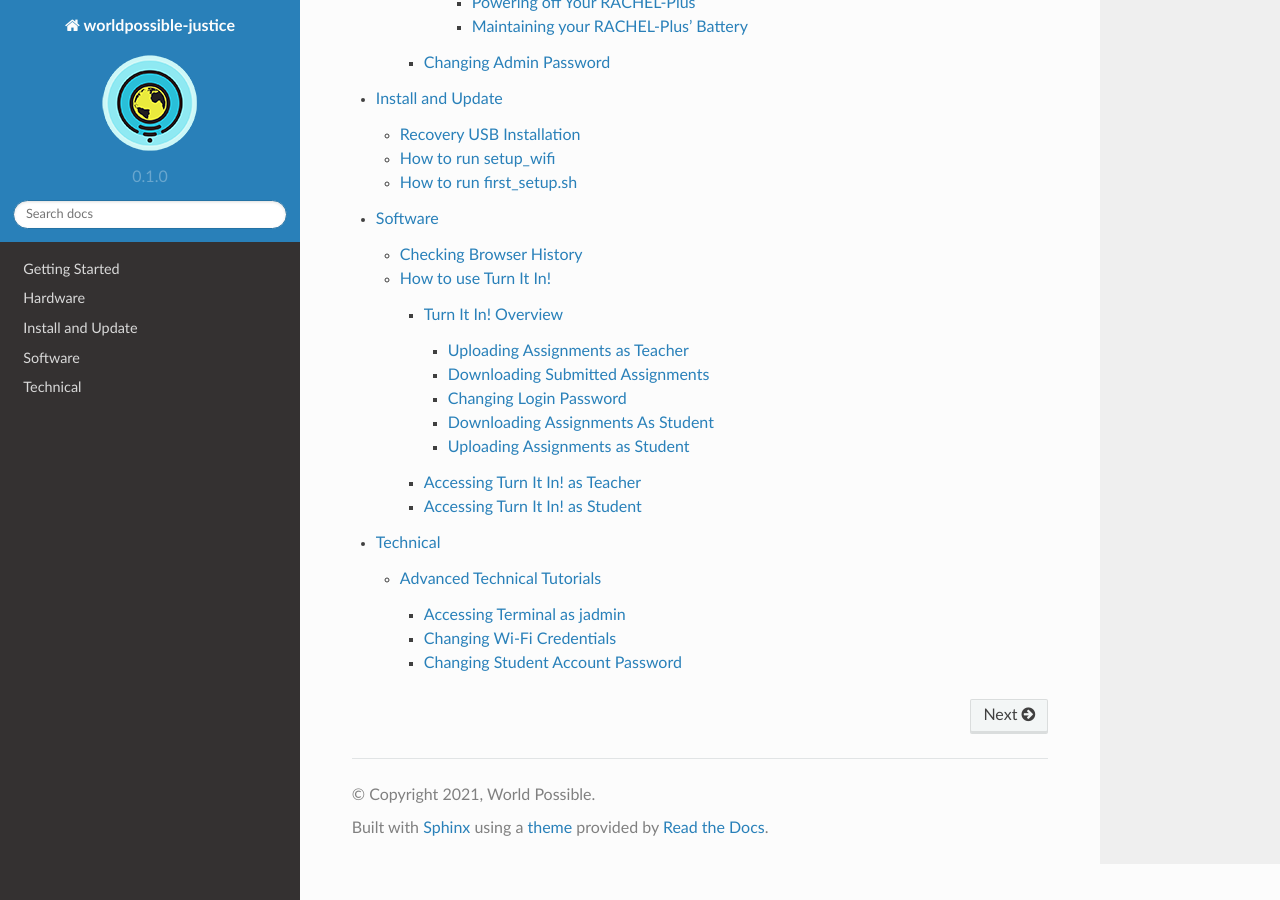
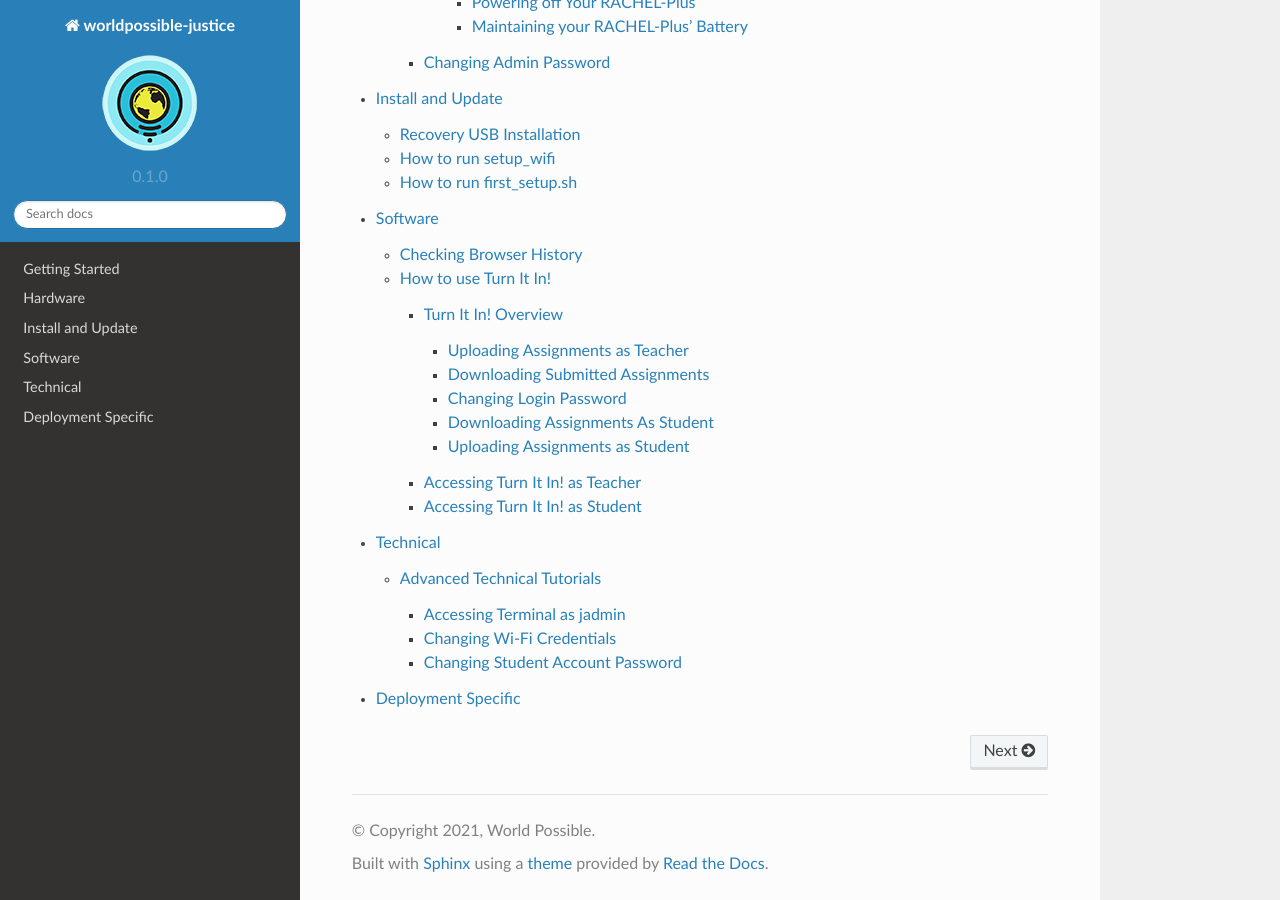
Before and after one commit to worldpossible/endless-docs, a Sphinx documentation site: the page built from docs/source/index.rst, in a window 1280 px wide and 900 px high, scrolled down 1226 px. Built offline with Sphinx 7.4.7 and the Read the Docs theme 2.0.0, drawn with Linux system fonts in a browser that asks for light colours; pages that are not in the unit, such as notebooks, are missing from menus.

Commit message:
Update index.rst

```diff
--- a/docs/source/index.rst
+++ b/docs/source/index.rst
@@ -19,3 +19,4 @@ Contents
     install/index
     software/index
     technical/index
+    deployment_specific/index
```
